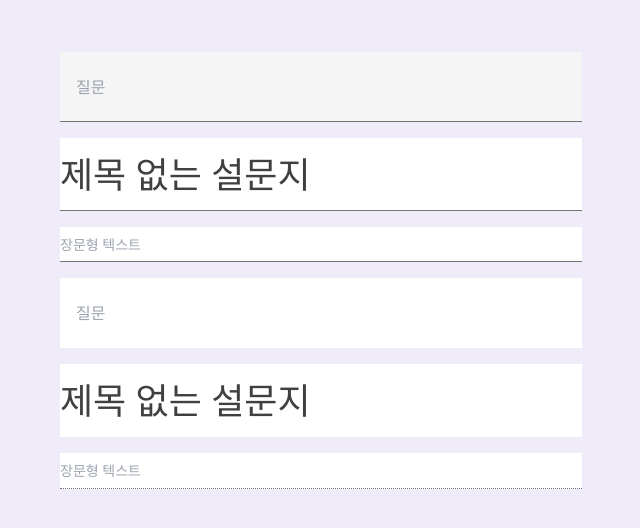
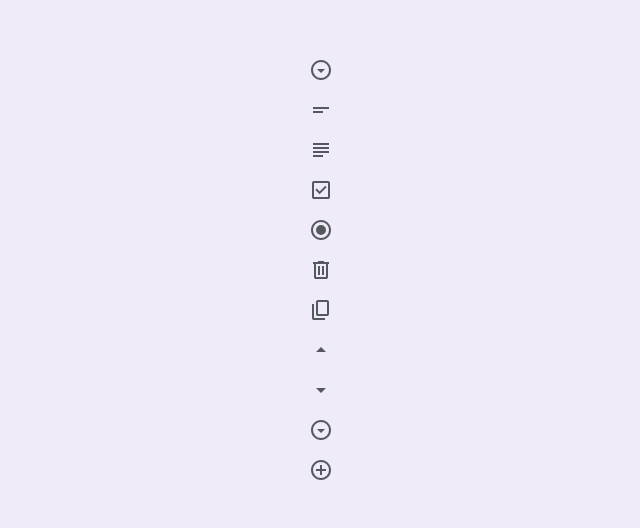
Before and after one commit to rlwjd31/clone-google-form, a React (Vite) app: page / in a window 1280 px wide. Shown: the part 130-658 px from the top of the page, without its empty margins (319-959 px from the left). Built offline with nearby package versions, Linux system fonts and the light colour scheme.

Commit message:
🚀 [Feat]: Add Icon atom component
icon type에 따른 동적 icon atom component를 구현.

- App.tsx에서 테스트 진행

```diff
--- a/src/App.tsx
+++ b/src/App.tsx
@@ -1,16 +1,21 @@
-import Input from "@/components/atoms/Input";
+import Icon from "@/components/atoms/Icon";
 import Layout from "@/components/Layout";
 
 function App() {
   return (
     <Layout>
       <div className="flex flex-col space-y-4">
-        <Input.SubTitle />
-        <Input.Title />
-        <Input.Description placeholder="장문형 텍스트" />
-        <Input.SubTitle disabled />
-        <Input.Title disabled />
-        <Input.Description disabled placeholder="장문형 텍스트" />
+        <Icon type="arrow-down-dropbox-circle" />
+        <Icon type="short-text" />
+        <Icon type="long-text" />
+        <Icon type="check-box" />
+        <Icon type="radio-button" />
+        <Icon type="delete" />
+        <Icon type="content-copy" />
+        <Icon type="arrow-drop-up" />
+        <Icon type="arrow-drop-down" />
+        <Icon type="arrow-drop-down-circle" />
+        <Icon type="add-circle" />
       </div>
     </Layout>
   );
--- /dev/null
+++ b/src/components/atoms/Icon.tsx
@@ -0,0 +1,47 @@
+import ShortText from "@/assets/icons/short-text.svg?react";
+import LongText from "@/assets/icons/long-text.svg?react";
+import RadionButton from "@/assets/icons/radio-button.svg?react";
+import Checkbox from "@/assets/icons/check-box.svg?react";
+import ArrowDownDropboxCircle from "@/assets/icons/arrow-drop-down-circle.svg?react";
+import Delete from "@/assets/icons/delete.svg?react";
+import ContentCopy from "@/assets/icons/content-copy.svg?react";
+import ArrowDropUp from "@/assets/icons/arrow-drop-up.svg?react";
+import ArrowDropDown from "@/assets/icons/arrow-drop-down.svg?react";
+import ArrowDropDownCircle from "@/assets/icons/arrow-drop-down-circle.svg?react";
+import AddCircle from "@/assets/icons/add-circle.svg?react";
+
+import { FC, SVGProps } from "react";
+
+type IconType =
+  | "short-text"
+  | "long-text"
+  | "radio-button"
+  | "check-box"
+  | "arrow-down-dropbox-circle"
+  | "delete"
+  | "content-copy"
+  | "arrow-drop-up"
+  | "arrow-drop-down"
+  | "arrow-drop-down-circle"
+  | "add-circle";
+type IconProps = { [key in IconType]: FC<SVGProps<SVGSVGElement>> };
+
+const IconSVG: IconProps = {
+  "short-text": ShortText,
+  "long-text": LongText,
+  "radio-button": RadionButton,
+  "check-box": Checkbox,
+  "arrow-down-dropbox-circle": ArrowDownDropboxCircle,
+  delete: Delete,
+  "content-copy": ContentCopy,
+  "arrow-drop-up": ArrowDropUp,
+  "arrow-drop-down": ArrowDropDown,
+  "arrow-drop-down-circle": ArrowDropDownCircle,
+  "add-circle": AddCircle,
+};
+
+export default function Icon({ type }: { type: IconType }) {
+  const DynamicIcon = IconSVG[type];
+
+  return <DynamicIcon />;
+}
```
